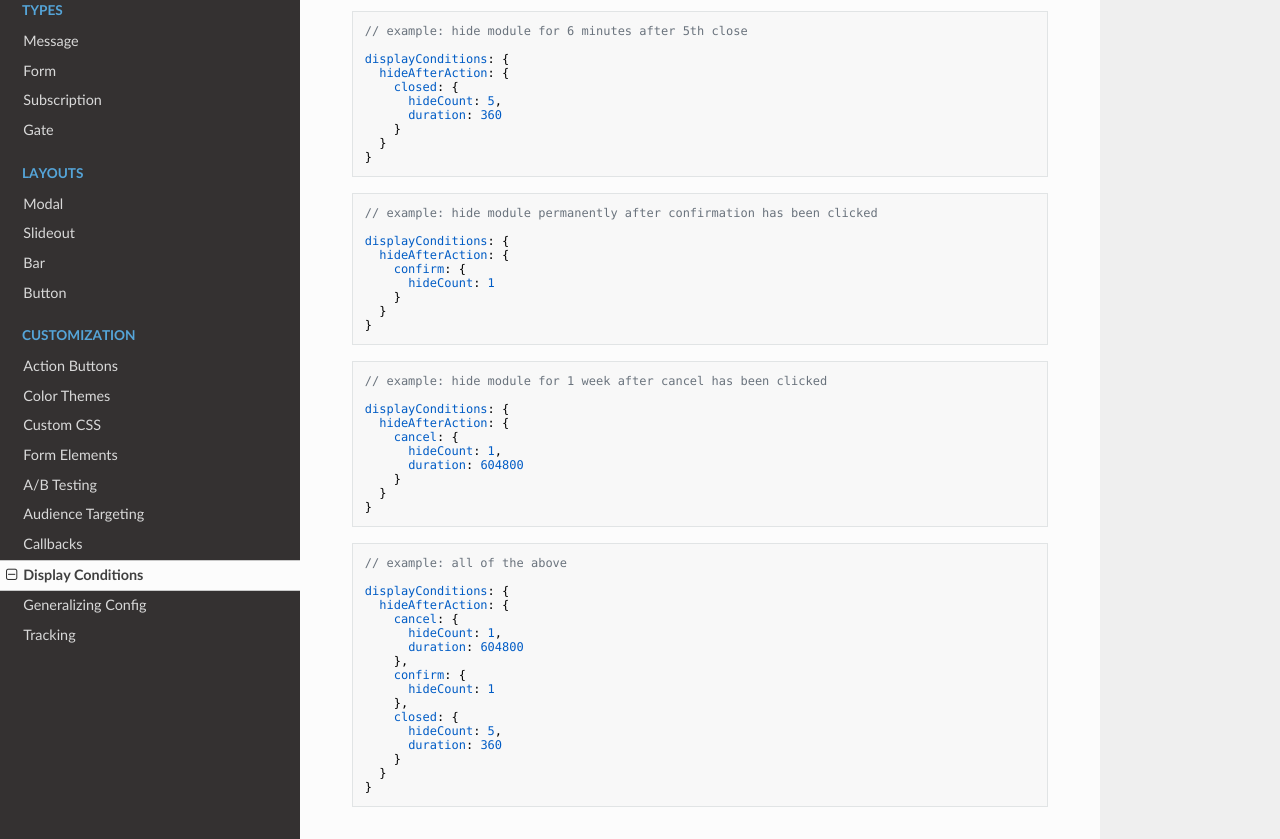
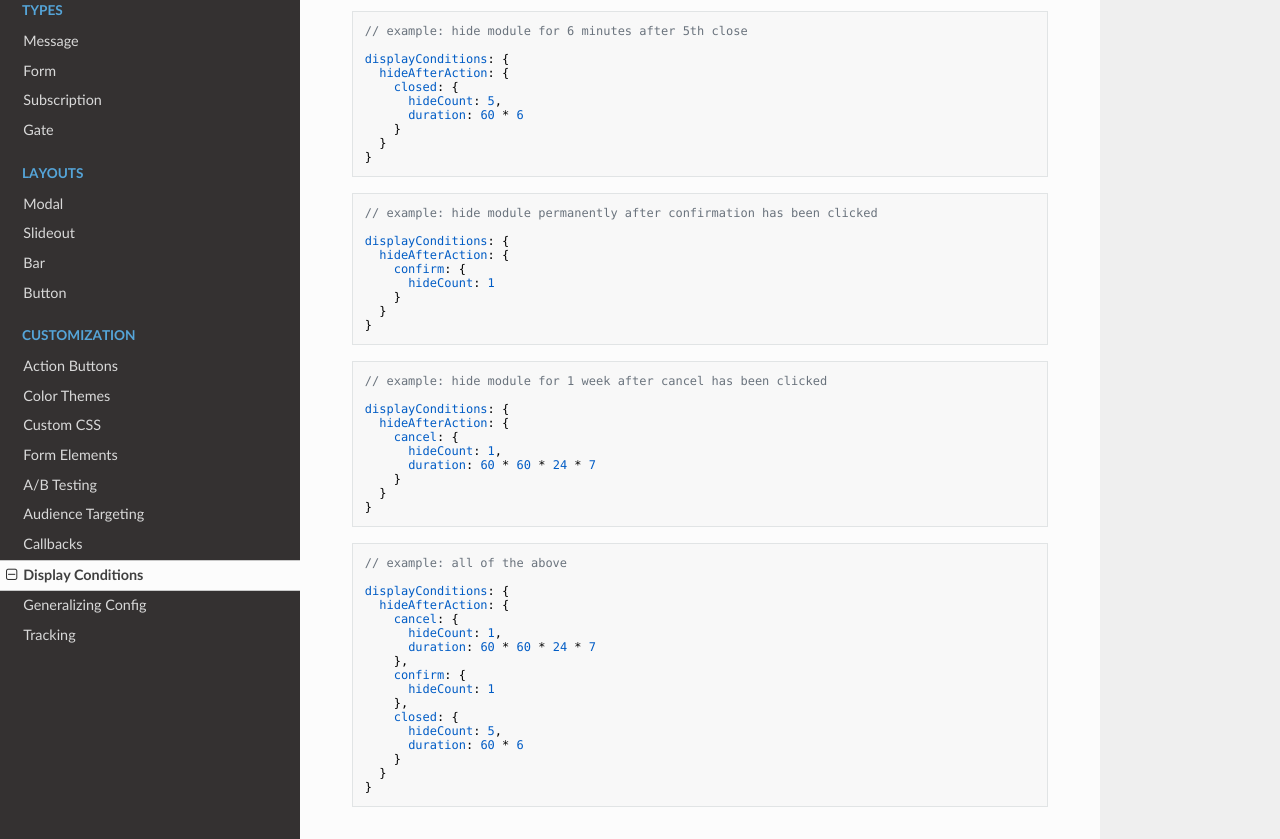
Before and after one commit to lytics/pathforajs, an MkDocs documentation site: the page built from docs/docs/display_conditions.md, in a window 1280 px wide and 1400 px high, scrolled down 4582 px. Shown: the part 152-991 px from the top of the window. Built offline with MkDocs 1.6.1, drawn with Linux system fonts in a browser that asks for light colours; nearby versions of some CDN libraries; old or Windows-style settings are respelled for this version of MkDocs.

Commit message:
update display conditions.

```diff
--- a/docs/docs/display_conditions.md
+++ b/docs/docs/display_conditions.md
@@ -288,7 +288,7 @@ displayConditions: {
   hideAfterAction: {
     closed: {
       hideCount: 5,
-      duration: 360
+      duration: 60 * 6
     }
   }
 }
@@ -313,7 +313,7 @@ displayConditions: {
   hideAfterAction: {
     cancel: {
       hideCount: 1,
-      duration: 604800
+      duration: 60 * 60 * 24 * 7
     }
   }
 }
@@ -326,14 +326,14 @@ displayConditions: {
   hideAfterAction: {
     cancel: {
       hideCount: 1,
-      duration: 604800
+      duration: 60 * 60 * 24 * 7
     },
     confirm: {
       hideCount: 1
     },
     closed: {
       hideCount: 5,
-      duration: 360
+      duration: 60 * 6
     }
   }
 }
```
